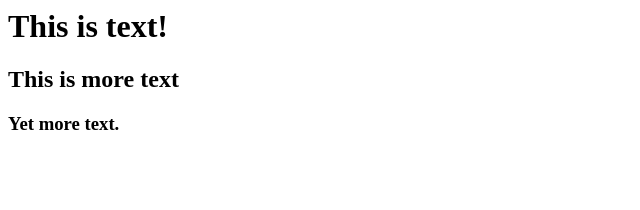
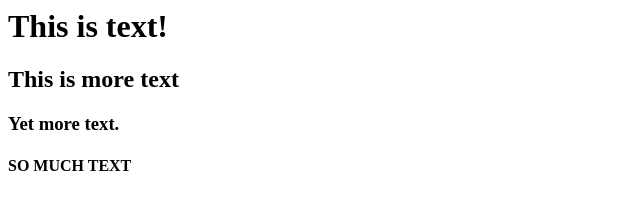
Before and after one commit to rserota/git-breakout, a plain HTML site: page index.html in a window 1280 px wide. Shown: the whole page, without its empty margins (0-640 px from the left). Drawn offline with Linux system fonts and the light colour scheme.

Commit message:
Update index.html

```diff
--- a/index.html
+++ b/index.html
@@ -1,3 +1,4 @@
 <h1>This is text!</h1>
 <h2>This is more text</h2>
 <h3>Yet more text.</h3>
+<h4>SO MUCH TEXT</h4>
```
